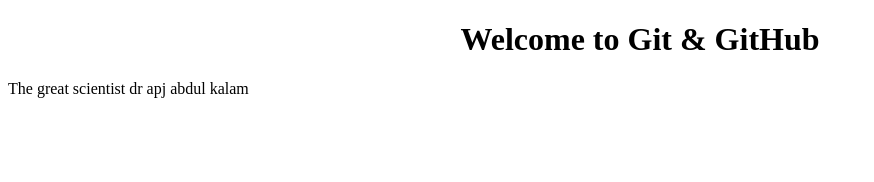
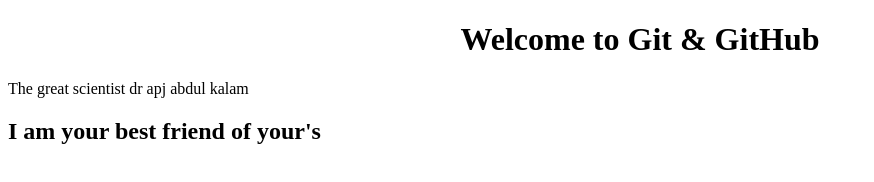
Before and after one commit to Hemantpandit12/GitFolder, a plain HTML site: page index.html in a window 1280 px wide. Shown: the whole page, without its empty margins (0-874 px from the left). Drawn offline with Linux system fonts and the light colour scheme.

Commit message:
git h2 comment added

```diff
--- a/index.html
+++ b/index.html
@@ -8,6 +8,6 @@
 <body>
     <header><center><h1> Welcome to Git & GitHub </h1></center></header>
     <p>The great scientist dr apj abdul kalam</p>
-
+    <h2>I am your best friend of your's </h2>
 </body>
 </html>
```
